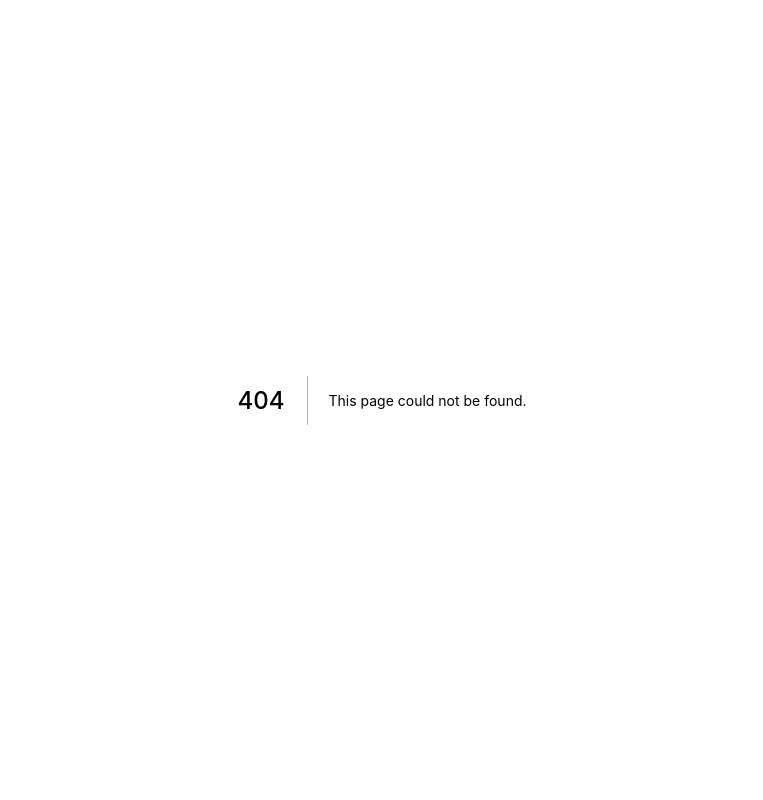
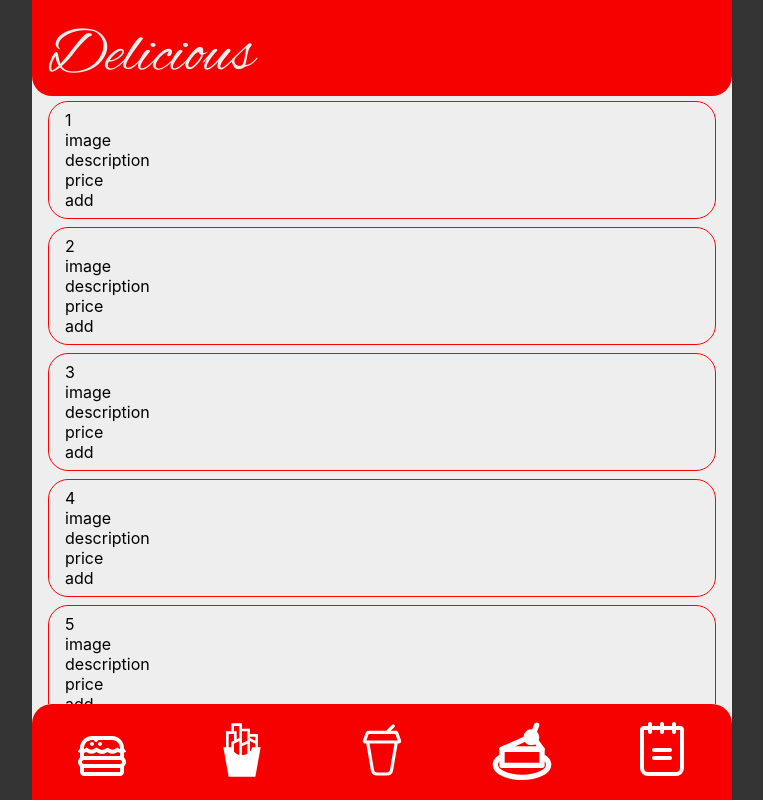
Before and after one commit to carlosdummy14/delicious, a Next.js app: page /menu/fries in a window 1280 px wide. Before the commit this address had no page. Shown: the whole page, without its empty margins (258-1021 px from the left). Built offline with nearby package versions, Linux system fonts and the light colour scheme.

Commit message:
feat. pages for each menu option

```diff
--- a/components/nav-item.js
+++ b/components/nav-item.js
@@ -7,15 +7,43 @@ import OrderIcon from './order-icon'
 
 const NavItem = ({ type, size }) => {
   return (
-    <Link href={'#'}>
-      <a>
-        {type === 'burger' && <BurgerIcon width={`${size}em`} height={`${size}em`} />}
-        {type === 'fries' && <FriesIcon width={`${size}em`} height={`${size}em`} />}
-        {type === 'drink' && <DrinkIcon width={`${size}em`} height={`${size}em`} />}
-        {type === 'dessert' && <DessertIcon width={`${size}em`} height={`${size}em`} />}
-        {type === 'order' && <OrderIcon width={`${size}em`} height={`${size}em`} />}
-      </a>
-    </Link>
+    <>
+      {type === 'burger' && (
+        <Link href={'/menu/burgers'}>
+          <a>
+            <BurgerIcon width={`${size}em`} height={`${size}em`} />
+          </a>
+        </Link>
+      )}
+      {type === 'fries' && (
+        <Link href={'/menu/fries'}>
+          <a>
+            <FriesIcon width={`${size}em`} height={`${size}em`} />
+          </a>
+        </Link>
+      )}
+      {type === 'drink' && (
+        <Link href={'/menu/drinks'}>
+          <a>
+            <DrinkIcon width={`${size}em`} height={`${size}em`} />
+          </a>
+        </Link>
+      )}
+      {type === 'dessert' && (
+        <Link href={'/menu/desserts'}>
+          <a>
+            <DessertIcon width={`${size}em`} height={`${size}em`} />
+          </a>
+        </Link>
+      )}
+      {type === 'order' && (
+        <Link href={'/menu/order'}>
+          <a>
+            <OrderIcon width={`${size}em`} height={`${size}em`} />
+          </a>
+        </Link>
+      )}
+    </>
   )
 }
 
--- /dev/null
+++ b/pages/menu/fries.js
@@ -0,0 +1,22 @@
+import Head from 'next/head'
+import ItemList from '../../components/items-list'
+import Layout from '../../components/layout'
+
+const Burgers = () => {
+  return (
+    <Layout>
+      <Head>
+        <title>Delicious French Fries</title>
+      </Head>
+
+      <ItemList
+        items={[
+          1, 2, 3, 4, 5, 6, 7, 8, 9, 10, 11, 12, 13, 14, 15, 16, 17, 18, 19, 20, 21, 22, 23, 24, 25,
+          26, 27, 28, 29, 30,
+        ]}
+      />
+    </Layout>
+  )
+}
+
+export default Burgers
```
Also changed, not shown: pages/menu/desserts.js (added, +22 -0 lines), pages/menu/drinks.js (added, +22 -0 lines), pages/menu/order.js (added, +22 -0 lines).
